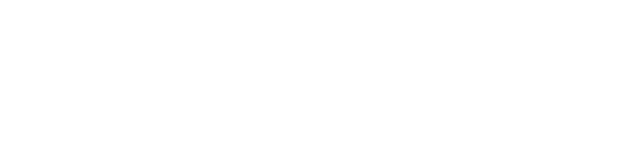
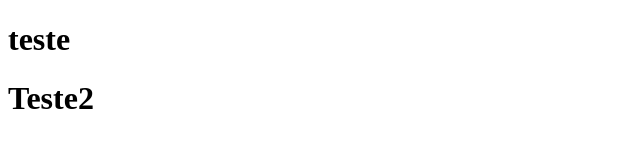
Before and after one commit to Kaue1025/Teste, a plain HTML site: page index.html in a window 1280 px wide. Shown: the whole page, without its empty margins (0-640 px from the left). Drawn offline with Linux system fonts and the light colour scheme.

Commit message:
salvando-a-modificacao

```diff
--- a/index.html
+++ b/index.html
@@ -7,7 +7,7 @@
     <title>Site teste</title>
 </head>
 <body>
-
-
+    <h1>teste</h1>
+    <h1>Teste2</h1>
 </body>
 </html>
```
